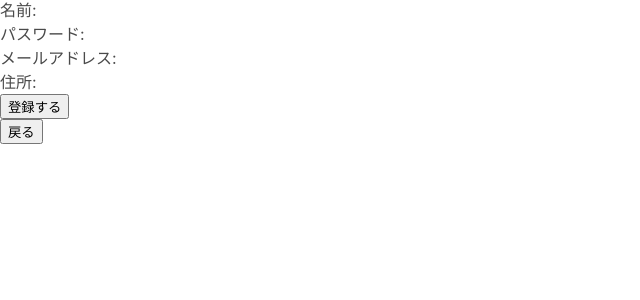
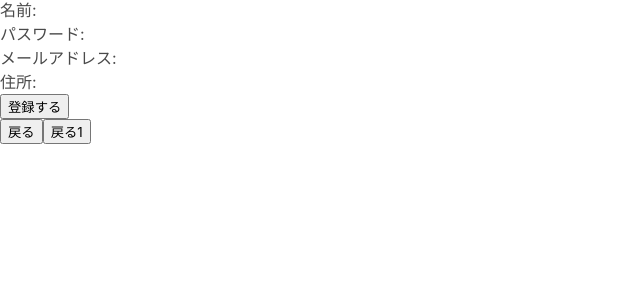
Before and after one commit to minamidate216/groupE, a PHP site: page /G1-2-5.php in a window 1280 px wide. Shown: the part 212-512 px from the top of the page, without its empty margins (0-640 px from the left). Run offline with PHP 8.4, Linux system fonts and the light colour scheme.

Commit message:
Update G1-2-5.php

```diff
--- a/G1-2-5.php
+++ b/G1-2-5.php
@@ -26,5 +26,6 @@ echo '<input type="submit" name="submit" value="登録する">';
 echo '</form>';
 echo '<form action="G1-2-4.php" method="post">';
 echo '<input type="submit" value="戻る">';
+echo '<input type="button" onclick="history.back()" value="戻る1">';
 echo '</form>';
 ?>
```
